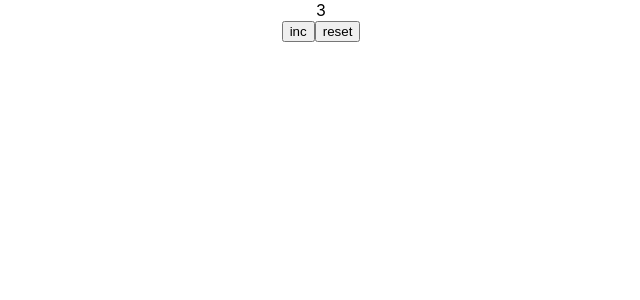
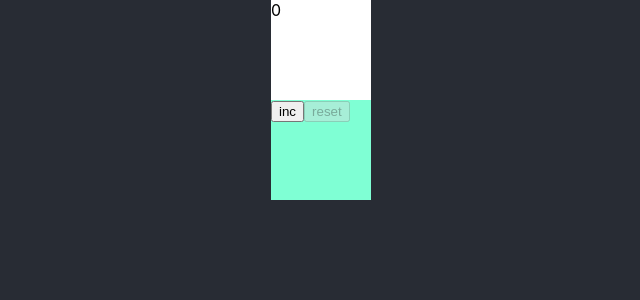
Before and after one commit to andreypats/counter, a React (Create React App) app: page / in a window 1280 px wide. Shown: the top 300 px of the page, without its empty margins (319-959 px from the left). Built offline with nearby package versions, Linux system fonts and the light colour scheme.

Commit message:
Create Counter`s logic

```diff
--- a/public/index.html
+++ b/public/index.html
@@ -24,7 +24,7 @@
       work correctly both with client-side routing and a non-root public URL.
       Learn how to configure a non-root public URL by running `npm run build`.
     -->
-    <title>React App</title>
+    <title>Counter</title>
   </head>
   <body>
     <noscript>You need to enable JavaScript to run this app.</noscript>
--- a/src/App.tsx
+++ b/src/App.tsx
@@ -1,36 +1,38 @@
-import React from 'react';
-import logo from './logo.svg';
-import './App.css';
-import {Button} from "./components/button/Button";
+import React, {useState} from 'react';
+import s from './counter.module.css';
+import {Button} from './components/button/Button';
 
 function App() {
 
-  let number = 3;
+    let [num, setNum] = useState<number>(0)
+    let numMax = 5
 
-  return (
-    <div className="App">
-      <div>{number}</div>
-      <Button name={'inc'}/>
-      <Button name={'reset'}/>
+    let disableInc
+    let disableReset
 
+    num === numMax ? disableInc = true : disableInc = false
+    num === 0 ? disableReset = true : disableReset = false
 
+    const incNum = () => {
+        setNum(++num)
+    }
 
-      {/*<header className="App-header">
-        <img src={logo} className="App-logo" alt="logo" />
-        <p>
-          Edit <code>src/App.tsx</code> and save to reload.
-        </p>
-        <a
-          className="App-link"
-          href="https://reactjs.org"
-          target="_blank"
-          rel="noopener noreferrer"
-        >
-          Learn React
-        </a>
-      </header>*/}
-    </div>
-  );
+    const resetNum = () => {
+        setNum(0)
+    }
+
+    return (
+        <div className={s.app}>
+            <div className={s.counter}>
+                <div className={s.num}>{num}</div>
+                <div className={s.buttons}>
+                    <Button name={'inc'} callback={incNum} disabled={disableInc}/>
+                    <Button name={'reset'} callback={resetNum} disabled={disableReset}/>
+                </div>
+
+            </div>
+        </div>
+    );
 }
 
 export default App;
--- a/src/components/button/Button.tsx
+++ b/src/components/button/Button.tsx
@@ -2,10 +2,17 @@ import React from 'react';
 
 export const Button = (props: ButtonType) => {
     return (
-        <button>{props.name}</button>
+        <button
+            onClick={props.callback}
+            disabled={props.disabled}
+        >
+            {props.name}
+        </button>
     );
 };
 
 type ButtonType = {
     name: string
+    callback: () => void
+    disabled: boolean
 }
--- /dev/null
+++ b/src/counter.module.css
@@ -0,0 +1,23 @@
+.app {
+    background-color: #282c34;
+    height: 100vh;
+}
+
+.counter {
+    display: flex;
+    flex-flow: column nowrap;
+    /*justify-content: flex-end;*/
+    align-items: center;
+}
+
+.num {
+    width: 100px;
+    height: 100px;
+    background-color: white;
+}
+
+.buttons {
+    width: 100px;
+    height: 100px;
+    background-color: aquamarine;
+}
```
